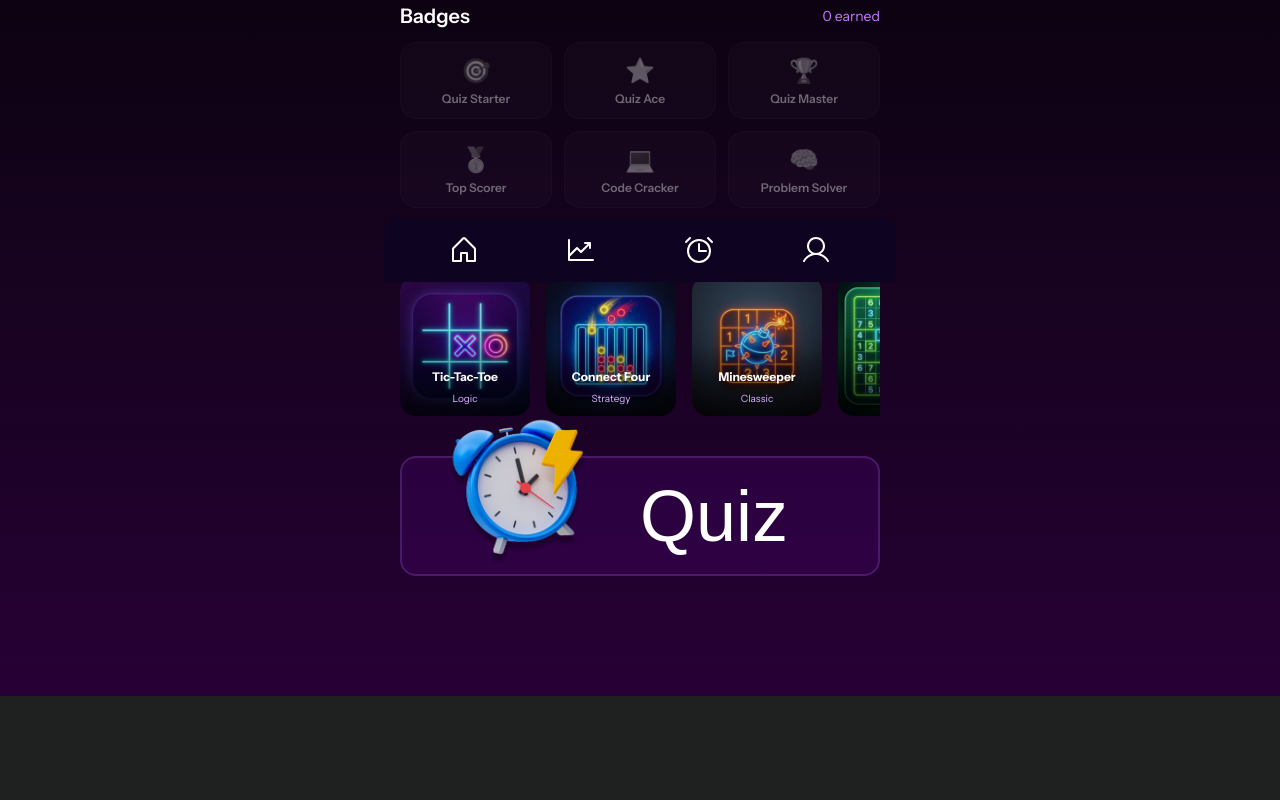
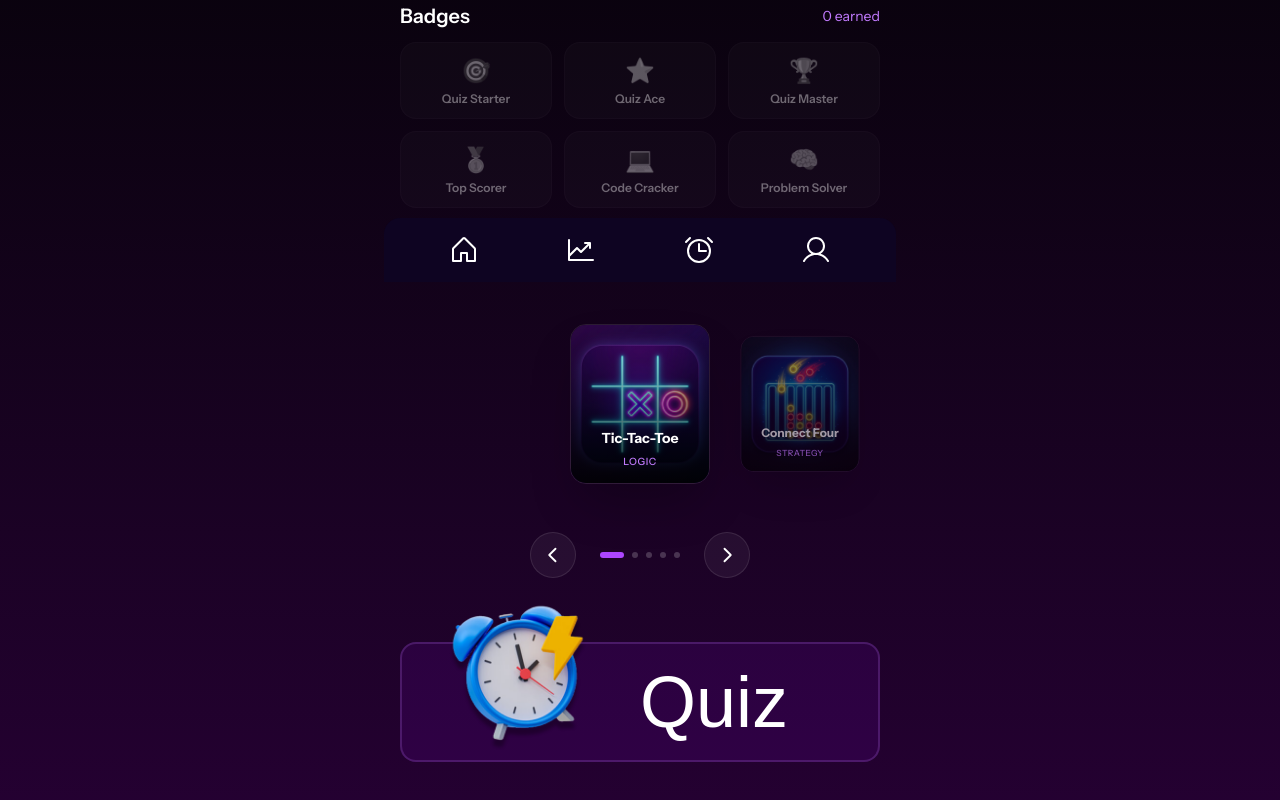
Before and after one commit to Shishirmishra2/Algo-play, a Next.js app: page /dashboard in a window 1280 px wide. Shown: the part 518-1318 px from the top of the page. Before the commit the page ends 1214 px from the top, so only its background shows below. Built offline with nearby package versions, Linux system fonts and the light colour scheme; no server answers; a web font is replaced by a local one.

Commit message:
feat: replace sliding games bar with interactive GSAP carousel

```diff
--- a/app/dashboard/page.tsx
+++ b/app/dashboard/page.tsx
@@ -13,6 +13,7 @@ import { useState, useEffect } from "react";
 import { getUserJourney, getSubjectDisplayText } from "@/lib/userPreferences";
 import { supabase } from "@/lib/supabase";
 import { BADGE_DEFINITIONS, type UserProgress, type UserBadge } from "@/lib/userProgress";
+import GameCarousel from "@/components/GameCarousel";
 
 export default function Dashboard() {
   const [subjectDisplay, setSubjectDisplay] = useState("Data Structure & Algorithms");
@@ -195,41 +196,21 @@ export default function Dashboard() {
             </div>
           </div>
 
-          {/* Suggested Games */}
           <div>
-            <div className="flex items-center justify-between">
+            <div className="flex items-center justify-between mb-2 px-1">
               <h3 className="font-semibold text-xl">Suggested Games</h3>
               <Link href="/games" className="text-purple-400 cursor-pointer text-sm">See All</Link>
             </div>
-            <div className="pt-4 flex items-center justify-start gap-4 overflow-x-auto pb-4 custom-scrollbar">
-              {[
+
+            <GameCarousel
+              games={[
                 { id: "tictactoe", name: "Tic-Tac-Toe", img: "/images/tictactoe.png", tag: "Logic" },
                 { id: "connect4", name: "Connect Four", img: "/images/connect4.png", tag: "Strategy" },
                 { id: "minesweeper", name: "Minesweeper", img: "/images/minesweeper.png", tag: "Classic" },
                 { id: "sudoku", name: "Sudoku", img: "/images/sudoku.png", tag: "Puzzle" },
                 { id: "uno", name: "UNO", img: "/images/uno.png", tag: "Cards" },
-              ].map((game) => (
-                <Link
-                  key={game.id}
-                  href={`/games/${game.id}`}
-                  className="relative rounded-2xl shrink-0 overflow-hidden group"
-                  style={{ width: 130, height: 140 }}
-                >
-                  <Image
-                    src={game.img}
-                    alt={game.name}
-                    width={130}
-                    height={140}
-                    className="w-full h-full object-cover group-hover:scale-105 transition-transform duration-300"
-                  />
-                  <div className="absolute inset-0 bg-gradient-to-t from-black/80 via-black/20 to-transparent" />
-                  <div className="absolute bottom-2 left-0 right-0 px-2 text-center">
-                    <span className="font-bold text-xs text-white block leading-tight">{game.name}</span>
-                    <span className="text-[10px] text-purple-300">{game.tag}</span>
-                  </div>
-                </Link>
-              ))}
-            </div>
+              ]}
+            />
           </div>
 
           {/* Quiz Banner */}
--- /dev/null
+++ b/components/GameCarousel.tsx
@@ -0,0 +1,132 @@
+"use client";
+
+import React, { useRef, useState, useEffect } from "react";
+import Image from "next/image";
+import Link from "next/link";
+import { gsap } from "gsap";
+import { useGSAP } from "@gsap/react";
+import { CaretLeft, CaretRight } from "@phosphor-icons/react";
+
+interface Game {
+  id: string;
+  name: string;
+  img: string;
+  tag: string;
+}
+
+interface GameCarouselProps {
+  games: Game[];
+}
+
+export default function GameCarousel({ games }: GameCarouselProps) {
+  const containerRef = useRef<HTMLDivElement>(null);
+  const cardRefs = useRef<(HTMLDivElement | null)[]>([]);
+  const [activeIndex, setActiveIndex] = useState(0);
+
+  useGSAP(
+    () => {
+      if (!containerRef.current) return;
+
+      const cards = cardRefs.current;
+      cards.forEach((card, index) => {
+        if (!card) return;
+
+        const distance = Math.abs(index - activeIndex);
+        const scale = Math.max(0.8, 1 - distance * 0.15);
+        const opacity = Math.max(0.4, 1 - distance * 0.4);
+        const zIndex = 10 - distance;
+
+        // Horizontal offset: spacing between cards
+        const offset = (index - activeIndex) * 160;
+
+        gsap.to(card, {
+          x: offset,
+          scale: scale,
+          opacity: opacity,
+          zIndex: zIndex,
+          duration: 0.5,
+          ease: "power3.out",
+        });
+      });
+    },
+    { scope: containerRef, dependencies: [activeIndex] }
+  );
+
+  const nextSlide = () => {
+    setActiveIndex((prev) => (prev + 1) % games.length);
+  };
+
+  const prevSlide = () => {
+    setActiveIndex((prev) => (prev - 1 + games.length) % games.length);
+  };
+
+  return (
+    <div className="relative w-full overflow-hidden py-10 px-4">
+      <div
+        ref={containerRef}
+        className="relative h-48 flex items-center justify-center"
+      >
+        {games.map((game, index) => (
+          <div
+            key={game.id}
+            ref={(el) => {
+              cardRefs.current[index] = el;
+            }}
+            className="absolute shrink-0 "
+            style={{ width: 140, height: 160 }}
+          >
+            <Link
+              href={`/games/${game.id}`}
+              className="relative block w-full h-full rounded-2xl overflow-hidden border border-white/10 shadow-2xl transition-transform active:scale-95"
+            >
+              <Image
+                src={game.img}
+                alt={game.name}
+                fill
+                className="object-cover"
+              />
+              <div className="absolute inset-0 bg-gradient-to-t from-black/90 via-black/40 to-transparent" />
+              <div className="absolute bottom-3 left-0 right-0 px-3 text-center">
+                <span className="font-bold text-sm text-white block leading-tight truncate">
+                  {game.name}
+                </span>
+                <span className="text-[10px] text-purple-400 font-medium uppercase tracking-wider">
+                  {game.tag}
+                </span>
+              </div>
+            </Link>
+          </div>
+        ))}
+      </div>
+
+      {/* Navigation Controls */}
+      <div className="mt-8 flex items-center justify-center gap-6">
+        <button
+          onClick={prevSlide}
+          className="p-3 rounded-full bg-white/5 border border-white/10 text-white hover:bg-white/10 transition-colors active:scale-90"
+        >
+          <CaretLeft size={20} weight="bold" />
+        </button>
+
+        {/* Indicators */}
+        <div className="flex gap-2">
+          {games.map((_, i) => (
+            <div
+              key={i}
+              className={`h-1.5 rounded-full transition-all duration-300 ${
+                i === activeIndex ? "w-6 bg-purple-500" : "w-1.5 bg-white/20"
+              }`}
+            />
+          ))}
+        </div>
+
+        <button
+          onClick={nextSlide}
+          className="p-3 rounded-full bg-white/5 border border-white/10 text-white hover:bg-white/10 transition-colors active:scale-90"
+        >
+          <CaretRight size={20} weight="bold" />
+        </button>
+      </div>
+    </div>
+  );
+}
```
